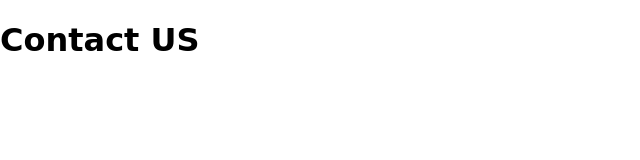
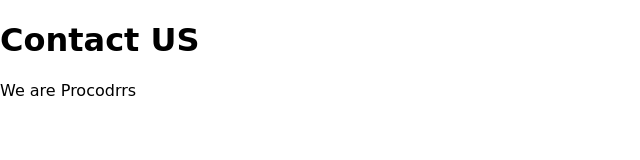
Before and after one commit to procodrr/learning-git, a plain HTML site: page contact.html in a window 1280 px wide. Shown: the whole page, without its empty margins (0-640 px from the left). Drawn offline with Linux system fonts and the light colour scheme.

Commit message:
add our intro

```diff
--- a/contact.html
+++ b/contact.html
@@ -9,5 +9,6 @@
 </head>
 <body>
     <h1>Contact US</h1>
+    <p>We are Procodrrs</p>
 </body>
 </html>
```
